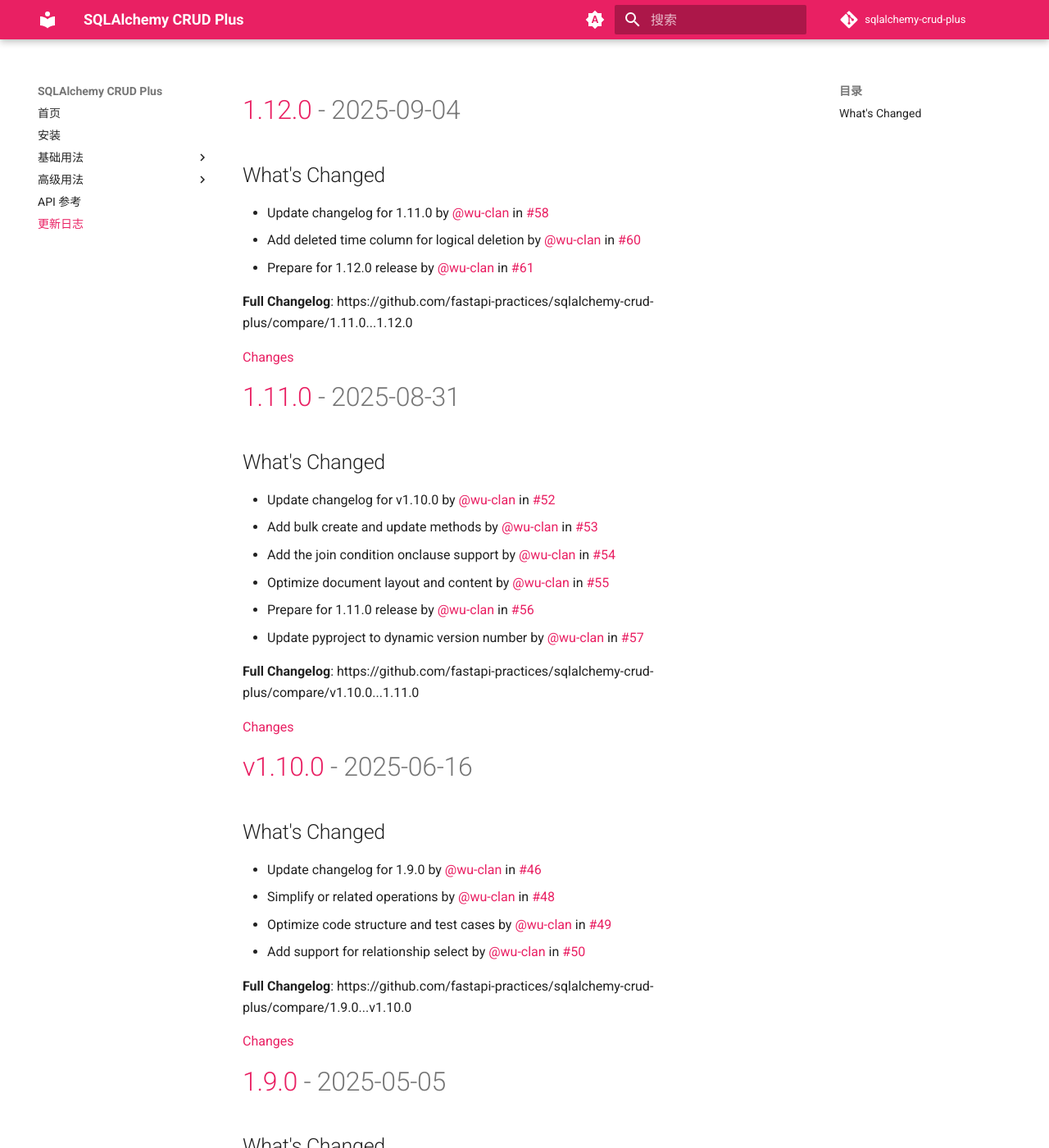
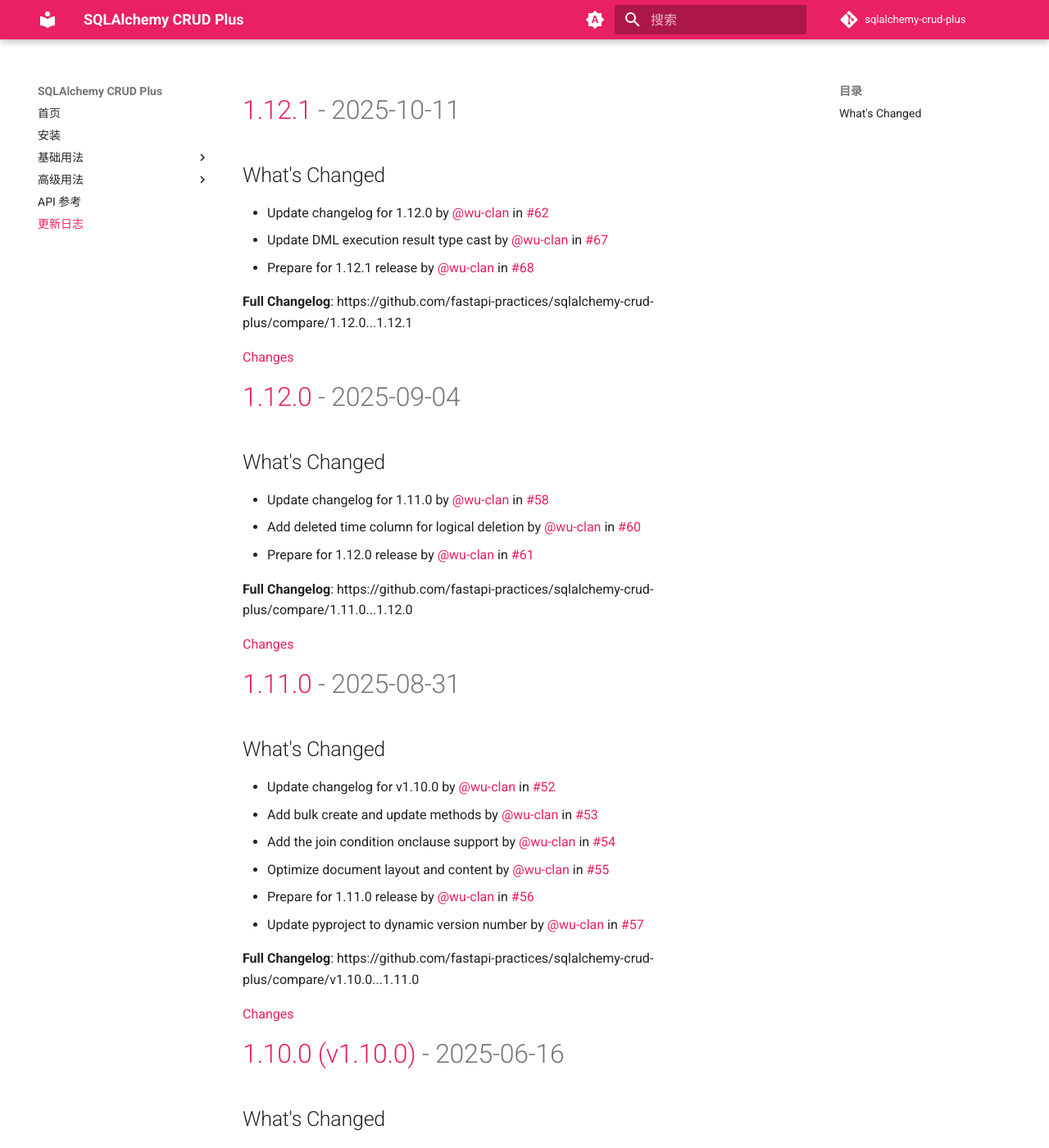
Before and after one commit to fastapi-practices/sqlalchemy-crud-plus, an MkDocs documentation site: the page built from docs/changelog.md, in a window 1280 px wide and 1400 px high. Shown: the whole window at 82% size. Built offline with MkDocs 1.6.1 and Material for MkDocs 9.7.7, drawn with Linux system fonts in a browser that asks for light colours; comment, search, counter and statistics services are not loaded; the version menu is left out.

Commit message:
Update changelog for 1.12.1 (#69)

```diff
--- a/docs/changelog.md
+++ b/docs/changelog.md
@@ -1,3 +1,17 @@
+<a id="1.12.1"></a>
+# [1.12.1](https://github.com/fastapi-practices/sqlalchemy-crud-plus/releases/tag/1.12.1) - 2025-10-11
+
+## What's Changed
+* Update changelog for 1.12.0 by [@wu-clan](https://github.com/wu-clan) in [#62](https://github.com/fastapi-practices/sqlalchemy-crud-plus/pull/62)
+* Update DML execution result type cast by [@wu-clan](https://github.com/wu-clan) in [#67](https://github.com/fastapi-practices/sqlalchemy-crud-plus/pull/67)
+* Prepare for 1.12.1 release by [@wu-clan](https://github.com/wu-clan) in [#68](https://github.com/fastapi-practices/sqlalchemy-crud-plus/pull/68)
+
+
+**Full Changelog**: https://github.com/fastapi-practices/sqlalchemy-crud-plus/compare/1.12.0...1.12.1
+
+[Changes][1.12.1]
+
+
 <a id="1.12.0"></a>
 # [1.12.0](https://github.com/fastapi-practices/sqlalchemy-crud-plus/releases/tag/1.12.0) - 2025-09-04
 
@@ -30,7 +44,7 @@
 
 
 <a id="v1.10.0"></a>
-# [v1.10.0](https://github.com/fastapi-practices/sqlalchemy-crud-plus/releases/tag/v1.10.0) - 2025-06-16
+# [1.10.0 (v1.10.0)](https://github.com/fastapi-practices/sqlalchemy-crud-plus/releases/tag/v1.10.0) - 2025-06-16
 
 ## What's Changed
 * Update changelog for 1.9.0 by [@wu-clan](https://github.com/wu-clan) in [#46](https://github.com/fastapi-practices/sqlalchemy-crud-plus/pull/46)
@@ -206,6 +220,7 @@
 [Changes][0.0.4]
 
 
+[1.12.1]: https://github.com/fastapi-practices/sqlalchemy-crud-plus/compare/1.12.0...1.12.1
 [1.12.0]: https://github.com/fastapi-practices/sqlalchemy-crud-plus/compare/1.11.0...1.12.0
 [1.11.0]: https://github.com/fastapi-practices/sqlalchemy-crud-plus/compare/v1.10.0...1.11.0
 [v1.10.0]: https://github.com/fastapi-practices/sqlalchemy-crud-plus/compare/1.9.0...v1.10.0
```
